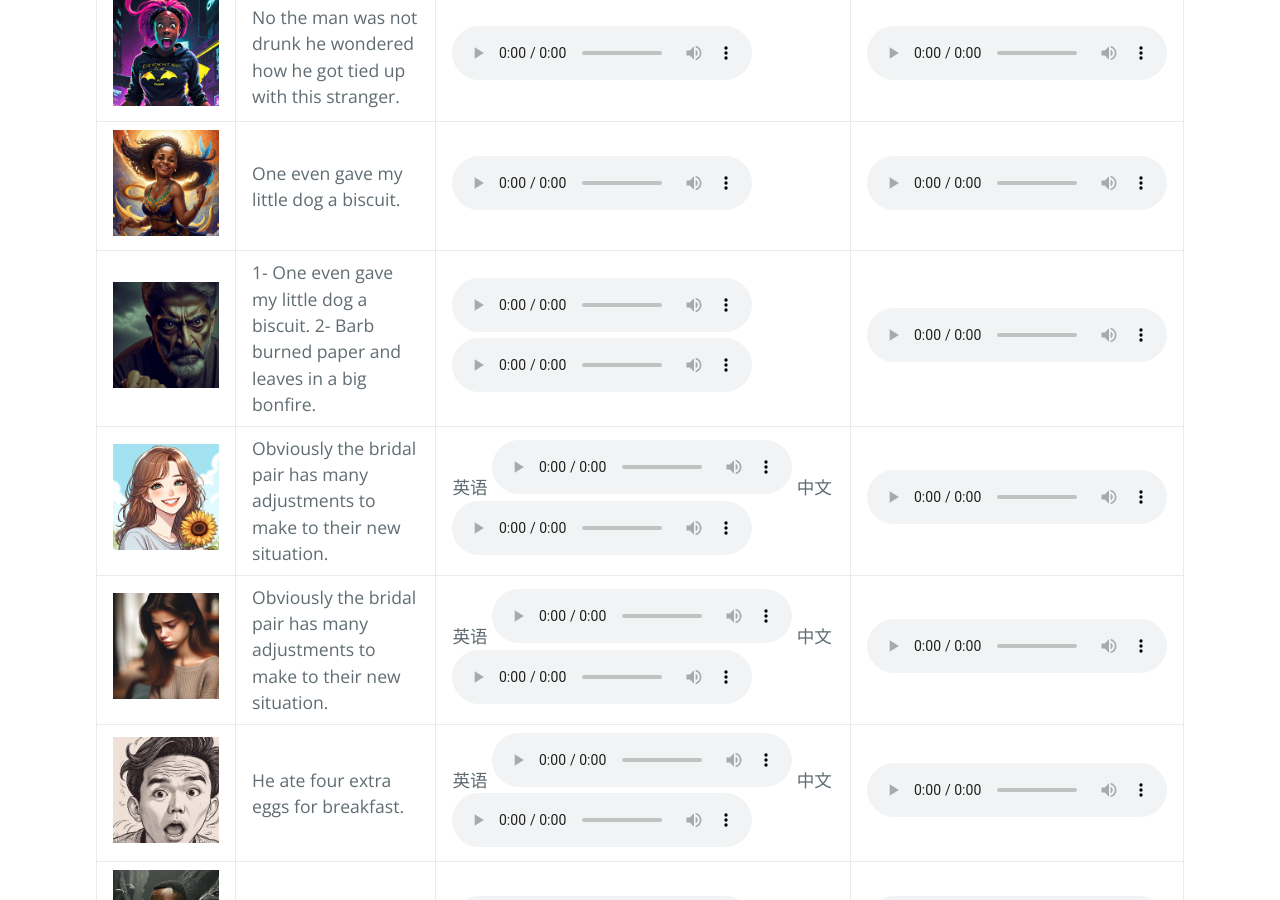
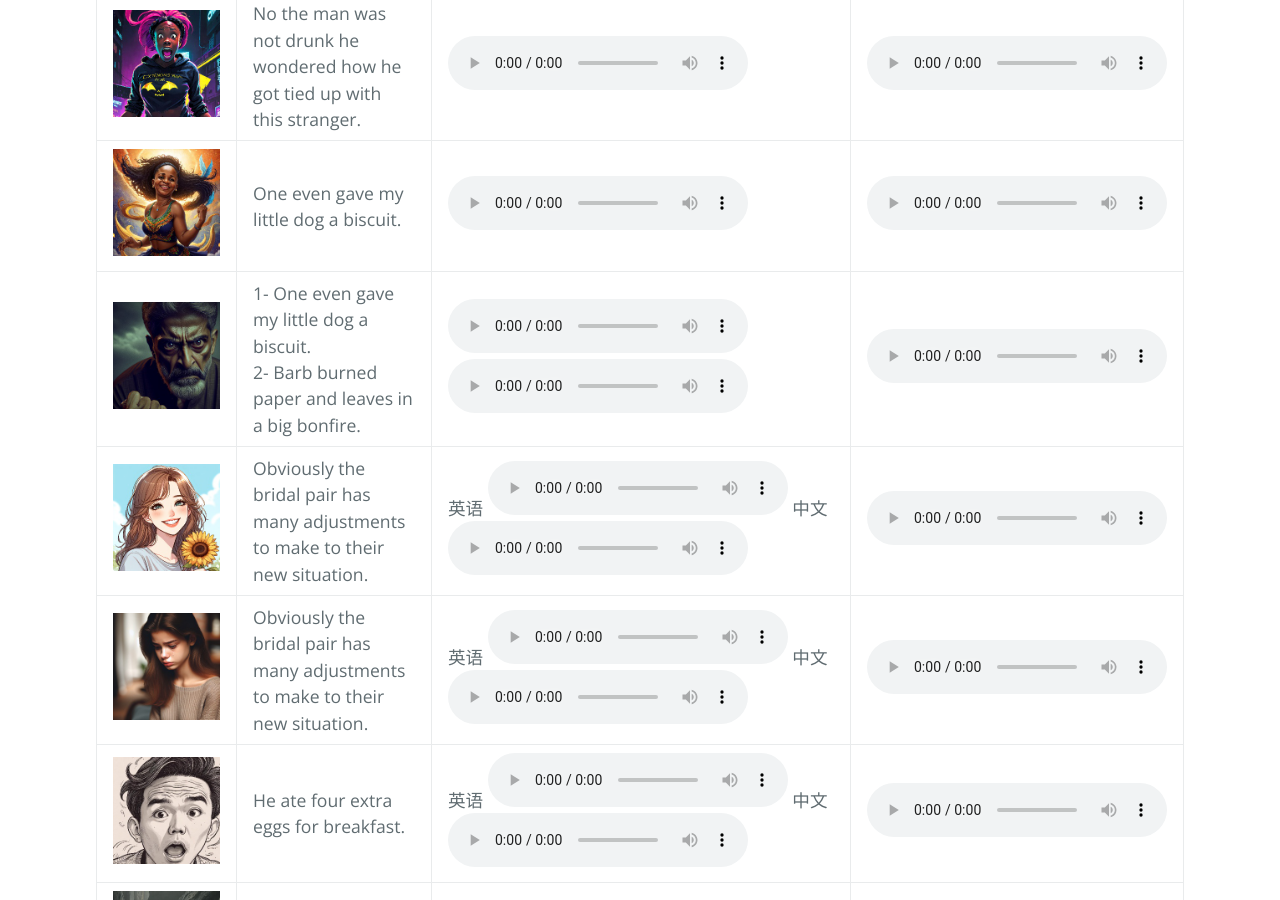
Before and after one commit to MayYard/facespeak, a Jekyll site: the page built from index.md, in a window 1280 px wide and 900 px high, scrolled down 688 px. Built offline with Jekyll 4.4.1, drawn with Linux system fonts in a browser that asks for light colours; our own code applies the rules of GitHub Pages for plain Markdown files; the repository's description, which GitHub fills in, is left out.

Commit message:
try 5 index.md to compile html.

```diff
--- a/index.md
+++ b/index.md
@@ -5,7 +5,7 @@
 | -----------     |  -----------    | -----------    | -----------     |
 | ![](Resource/multi-style/fear1.jpg) | No the man was not drunk he wondered how he got tied up with this stranger. | <audio src="Resource/multi-style2/fear1.wav" controls preload></audio>  | <audio src="Resource/multi-style/fear1.wav" controls preload></audio> |
 | ![](Resource/multi-style/happy1.jpg) | One even gave my little dog a biscuit. |  <audio src="Resource/multi-style2/happy1.wav" controls preload></audio>  |  <audio src="Resource/reference/happy1.wav" controls preload></audio>  |
-| ![](Resource/multi-style/angry2.jpg) | 1- One even gave my little dog a biscuit.   2-  Barb burned paper and leaves in a big bonfire. | <audio src="Resource/multi-style2/angry4.wav" controls preload></audio> <audio src="Resource/multi-style2/angry5.wav" controls preload></audio> | <audio src="Resource/mead/mmtts/face_M007_disgusted_level_2_010.wav" controls preload></audio> |
+| ![](Resource/multi-style/angry2.jpg) | 1- One even gave my little dog a biscuit.  <br> 2-  Barb burned paper and leaves in a big bonfire. | <audio src="Resource/multi-style2/angry4.wav" controls preload></audio> <audio src="Resource/multi-style2/angry5.wav" controls preload></audio> | <audio src="Resource/mead/mmtts/face_M007_disgusted_level_2_010.wav" controls preload></audio> |
 | ![](Resource/multi-style/happy3.jpg) | Obviously the bridal pair has many adjustments to make to their new situation.| 英语 <audio src="Resource/multi-style2/happy2.wav" controls preload></audio> 中文 <audio src="Resource/multi-style2/happy3.wav" controls preload></audio>  |  <audio src="Resource/multi-style/happy3.wav" controls preload></audio>|
 | ![](Resource/multi-style/sad4.jpg) | Obviously the bridal pair has many adjustments to make to their new situation. | 英语 <audio src="Resource/multi-style2/sad4.wav" controls preload></audio> 中文 <audio src="Resource/multi-style2/sad5.wav" controls preload></audio> | <audio src="Resource/multi-style/sad4.wav" controls preload></audio> |
 | ![](Resource/multi-style/surprise1.jpg) | He ate four extra eggs for breakfast. | 英语 <audio src="Resource/multi-style2/surprised1.wav" controls preload></audio> 中文 <audio src="Resource/multi-style2/surprised2.wav" controls preload></audio> | <audio src="Resource/multi-style/surprise1.wav" controls preload></audio> |
```
